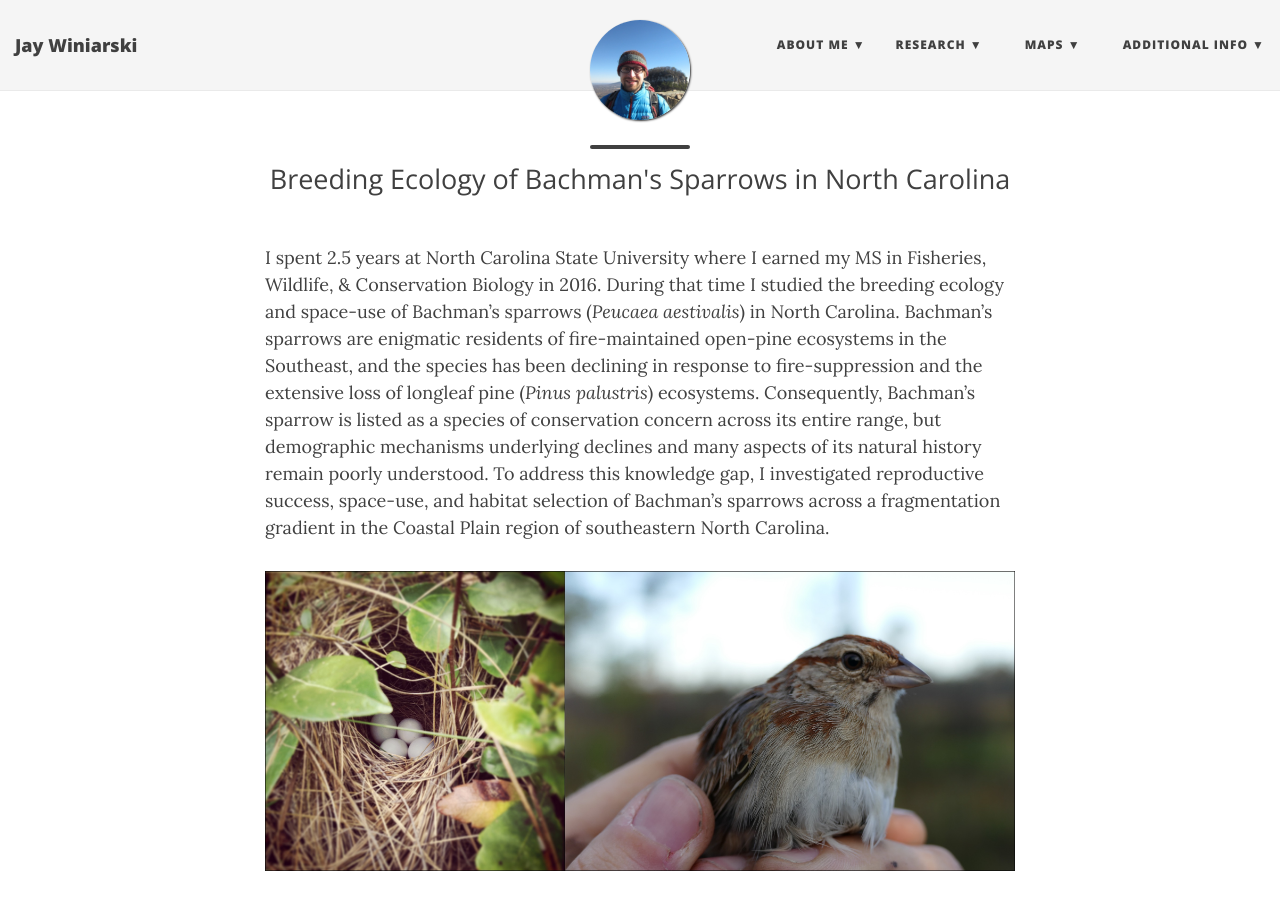
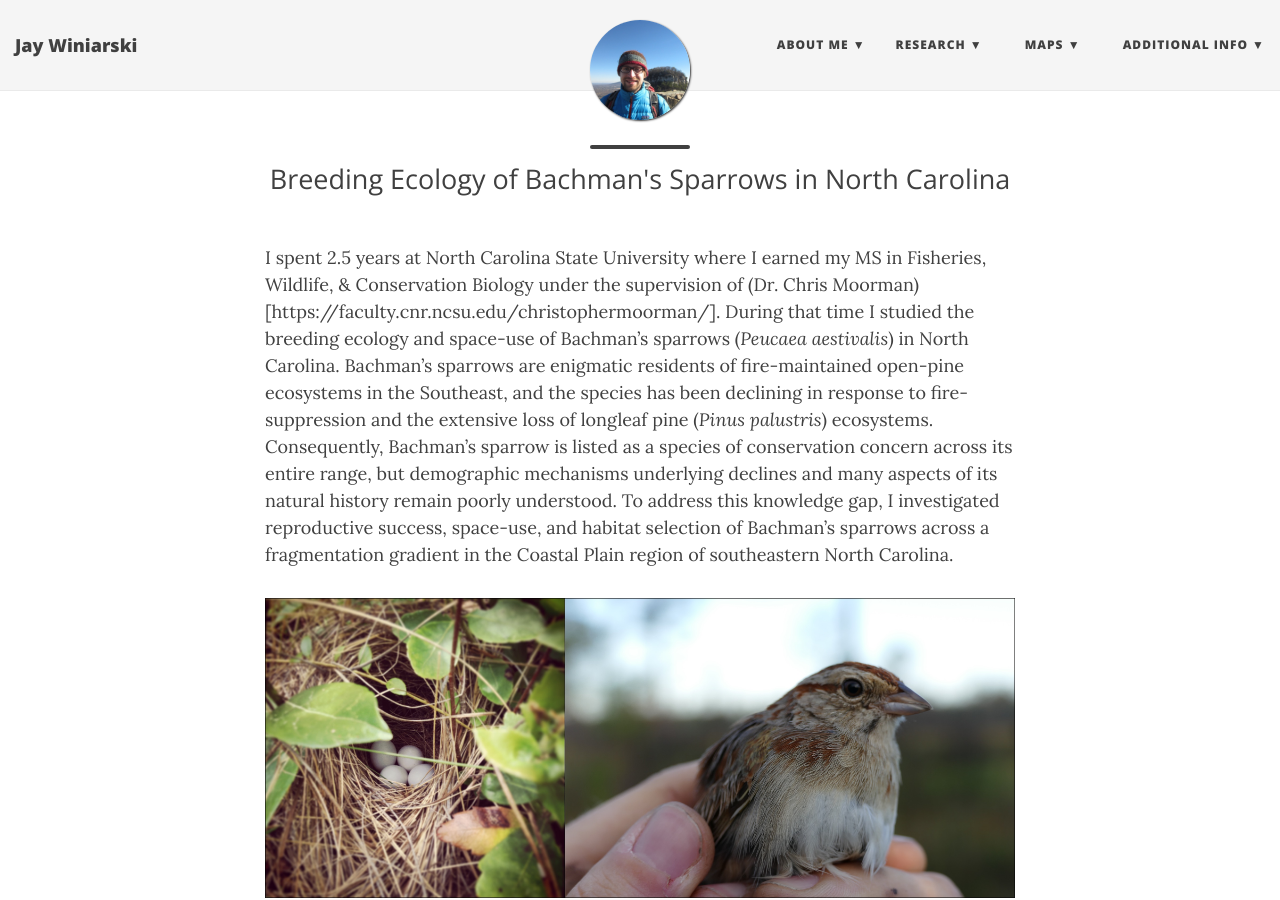
Before and after one commit to jaymwin/jaymwin.github.io, a Jekyll site: the page built from bacs_project.md, in a window 1280 px wide and 900 px high. Built offline with Jekyll 4.4.1, drawn with Linux system fonts in a browser that asks for light colours; nearby versions of some CDN libraries.

Commit message:
Update bacs_project.md

```diff
--- a/bacs_project.md
+++ b/bacs_project.md
@@ -4,7 +4,7 @@ title: ""
 subtitle: "Breeding Ecology of Bachman's Sparrows in North Carolina"
 ---
 
-I spent 2.5 years at North Carolina State University where I earned my MS in Fisheries, Wildlife, & Conservation Biology in 2016. During that time I studied the breeding ecology and space-use of Bachman's sparrows (*Peucaea aestivalis*) in North Carolina. Bachman's sparrows are enigmatic residents of fire-maintained open-pine ecosystems in the Southeast, and the species has been declining in response to fire-suppression and the extensive loss of longleaf pine (*Pinus palustris*) ecosystems. Consequently, Bachman's sparrow is listed as a species of conservation concern across its entire range, but demographic mechanisms underlying declines and many aspects of its natural history remain poorly understood. To address this knowledge gap, I investigated reproductive success, space-use, and habitat selection of Bachman’s sparrows across a fragmentation gradient in the Coastal Plain region of southeastern North Carolina.
+I spent 2.5 years at North Carolina State University where I earned my MS in Fisheries, Wildlife, & Conservation Biology under the supervision of (Dr. Chris Moorman)[https://faculty.cnr.ncsu.edu/christophermoorman/]. During that time I studied the breeding ecology and space-use of Bachman's sparrows (*Peucaea aestivalis*) in North Carolina. Bachman's sparrows are enigmatic residents of fire-maintained open-pine ecosystems in the Southeast, and the species has been declining in response to fire-suppression and the extensive loss of longleaf pine (*Pinus palustris*) ecosystems. Consequently, Bachman's sparrow is listed as a species of conservation concern across its entire range, but demographic mechanisms underlying declines and many aspects of its natural history remain poorly understood. To address this knowledge gap, I investigated reproductive success, space-use, and habitat selection of Bachman’s sparrows across a fragmentation gradient in the Coastal Plain region of southeastern North Carolina.
 
 ![BACS photo](/img/bacs_research.jpeg)
 
```
